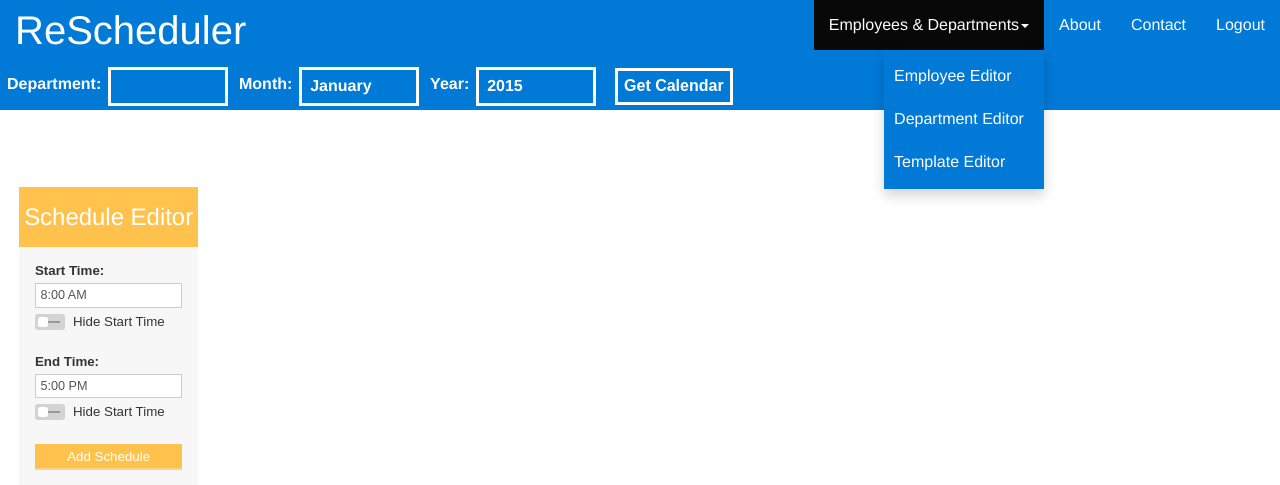
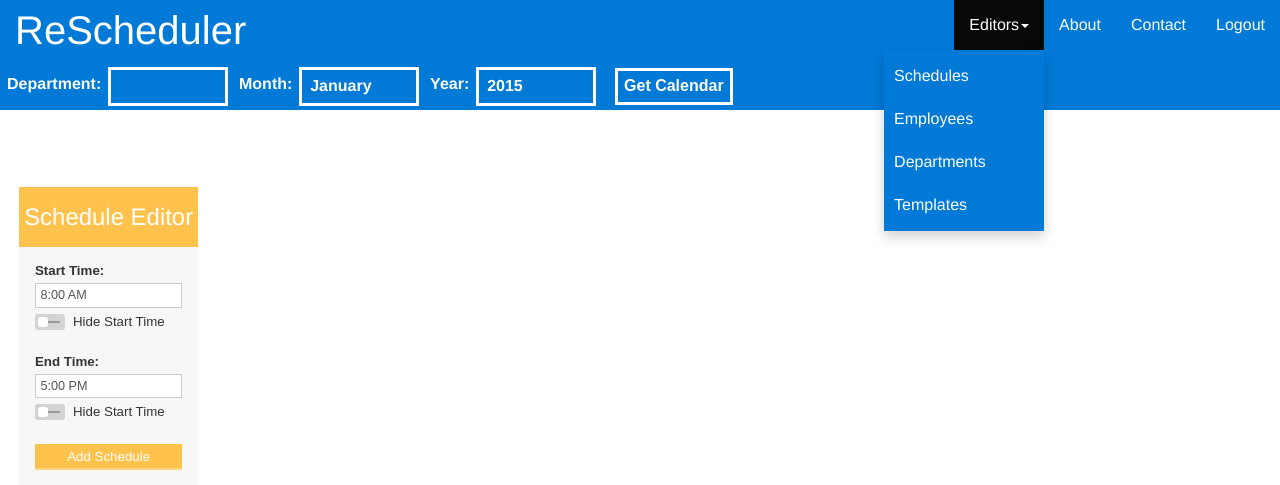
Before and after one commit to RyanKJ/ReScheduler-Online, a Django app: a page that uses templates/site/_navigation.html in a window 1280 px wide, after a click on "Editors". Shown: the top 485 px of the page. Run offline with Django 3.2, Linux system fonts and the light colour scheme; a user stored in the database is signed in; data comes from the database, SQL or seed files in the repository; data that the repository does not hold is empty; some libraries are stand-ins or nearby versions.

Commit message:
Nav Changes

```diff
--- a/templates/site/_navigation.html
+++ b/templates/site/_navigation.html
@@ -13,11 +13,12 @@
 			<ul class="nav navbar-nav navbar-right">
         {% if user.is_authenticated %}
           <li class="dropdown">
-            <a href="#" class="dropdown-toggle" data-toggle="dropdown" role="button" aria-haspopup="true" aria-expanded="false">Employees & Departments<span class="caret"></span></a>
+            <a href="#" class="dropdown-toggle" data-toggle="dropdown" role="button" aria-haspopup="true" aria-expanded="false">Editors<span class="caret"></span></a>
             <ul class="dropdown-menu">
-              <li><a href="#">Employee Editor</a></li>
-              <li><a href="#">Department Editor</a></li>
-              <li><a href="#">Template Editor</a></li>
+              <li><a href="{% url 'schedulingcalendar:calendar_page' %}">Schedules</a></li>
+              <li><a href="{% url 'schedulingcalendar:employee_page' %}">Employees</a></li>
+              <li><a href="#">Departments</a></li>
+              <li><a href="#">Templates</a></li>
             </ul>
           </li>
         {% else %}
```
Also changed, not shown: 1 other file.
